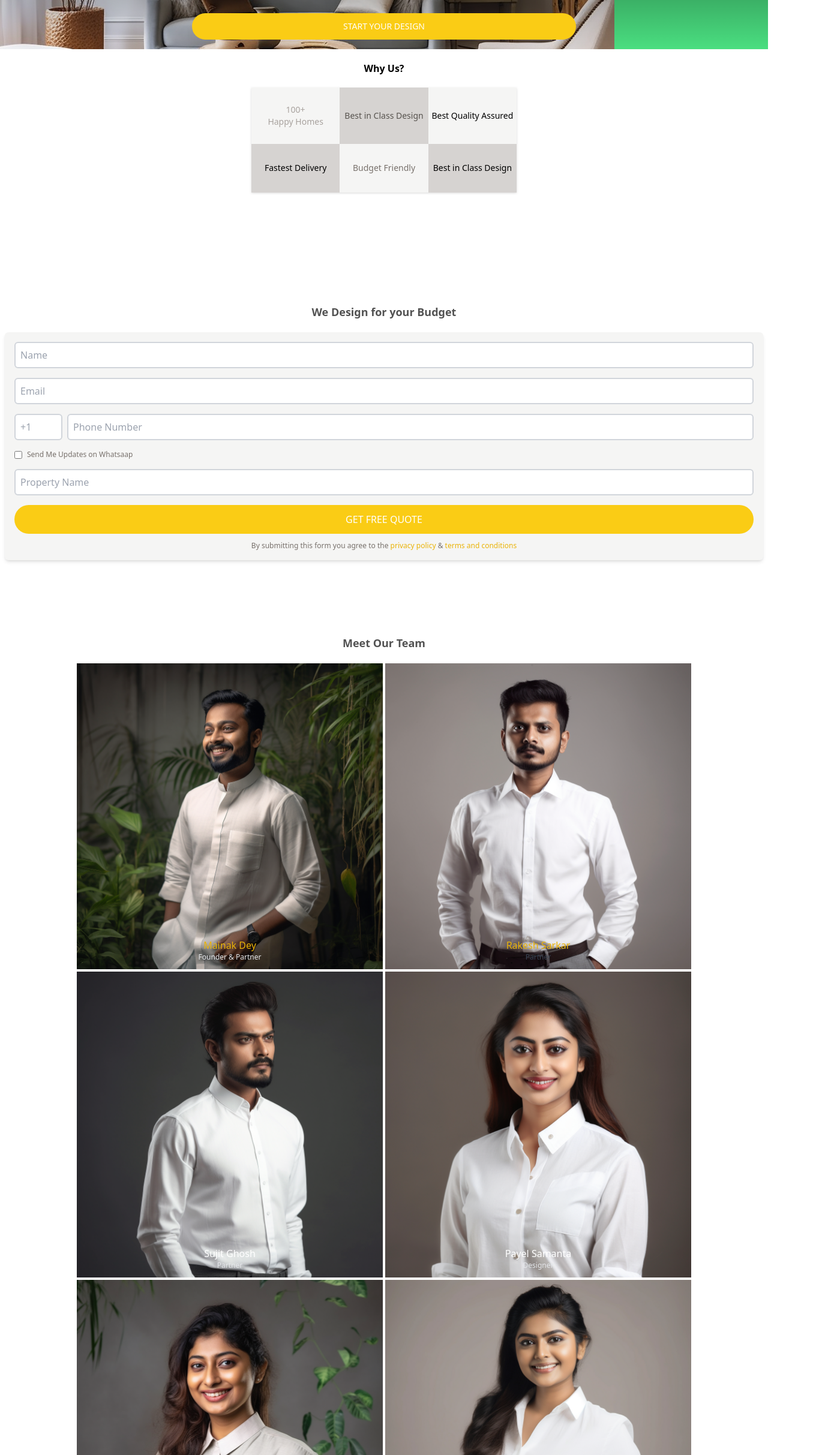
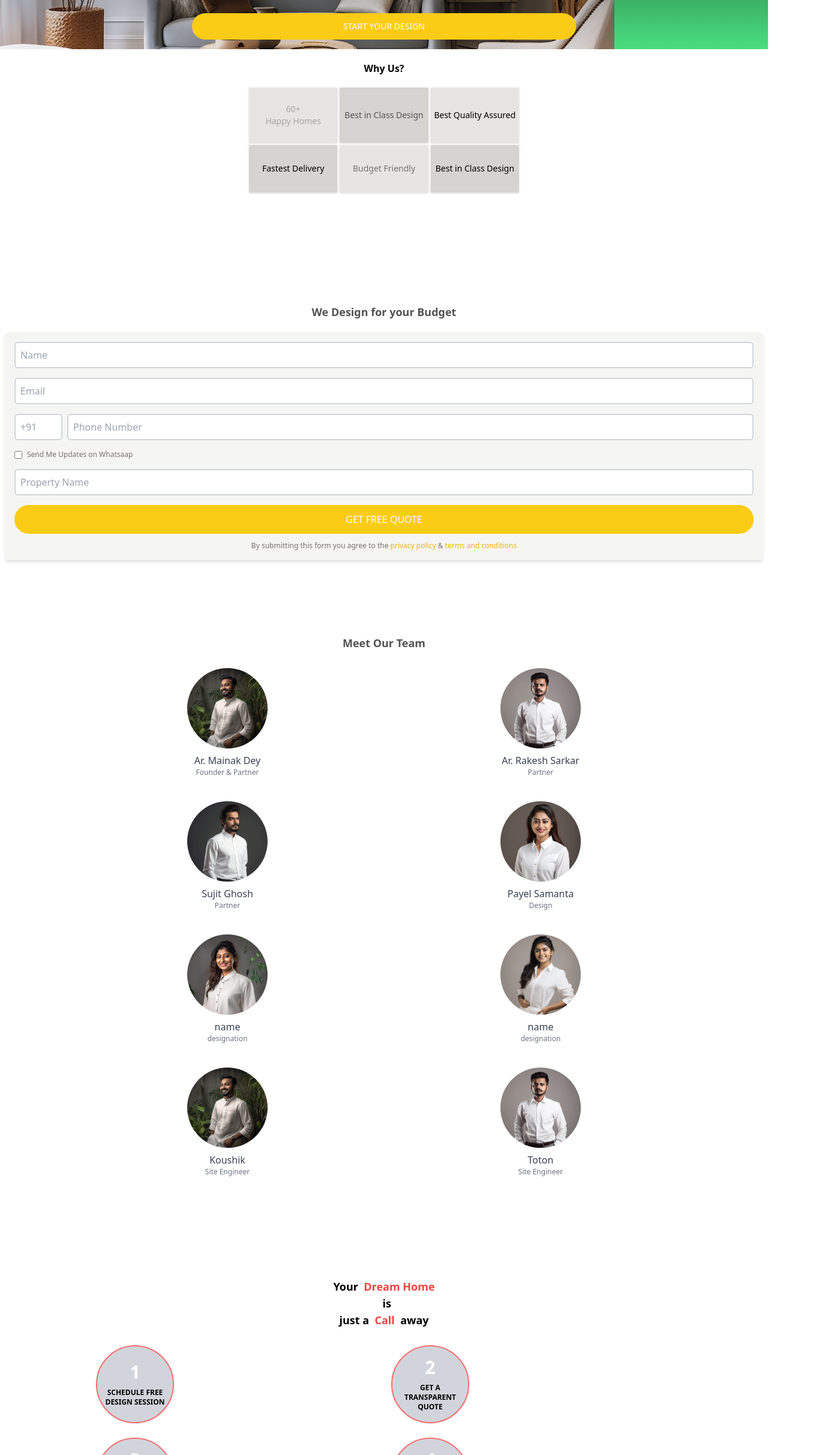
Before and after one commit to PranabantiKarmaakar99/The_Abode, a Next.js app in the folder the_abode/: page / in a window 1280 px wide. Shown: the part 374-2800 px from the top of the page at 60% size, 1360 px wide, since content can reach past the window. Built offline with nearby package versions, Linux system fonts and the light colour scheme.

Commit message:
leftbutton-testimonial

```diff
--- a/the_abode/src/pages/components/Abode_booking_Process.js
+++ b/the_abode/src/pages/components/Abode_booking_Process.js
@@ -1,48 +1,62 @@
 import React from 'react'
 
 const Abode_booking_Process = () => {
+
+  const PROCESS = [
+    { key:1, title: "SCHEDULE FREE DESIGN SESSION"},
+    { key:2, title: "GET A TRANSPARENT QUOTE" },
+    { key:3, title: "MAKE A BOOKING WITH US", },
+    { key:4, title: "GET PERSONALIZED DESIGN"  },
+    { key:5, title: "GET YOUR DREAM HOME IN 45 DAYS"  },
+    { key:6, title: "RELAX AND ENJOY" },
+
+
+  ];
+
+
+
   return (
 
-    <div className="container h-max flex flex-col items-center justify-center mt-20">
-     <div className="mb-5 w-full">
+    <div className="container h-screen flex flex-col items-center justify-center mt-20">
+     <div className=" w-full">
 
-          <div className="flex items-center justify-center  px-2 py-1 font-semibold text-lg my-5  ">
-    Your {" "} &nbsp;
+          <div className="flex flex-col items-center justify-center  px-2 py-1 font-semibold text-lg mb-6 ">
+
+   <div className='flex'>  Your {" "} &nbsp;
     <span className="text-red-500">
       Dream Home
-    </span>&nbsp;
-    is just a{" "} &nbsp;
+    </span>
+    </div>
+
+    <div className='flex'> &nbsp;
+    is </div>
+
+    <div className='flex'>  just a{" "} &nbsp;
     <span className="text-red-500">
       Call
     </span>&nbsp;
     away
-  </div>
+  </div> </div>
+
 
 
           </div>
 
 
-    <div className="w-3/4 h-[450px] grid grid-cols-2  text-black text-xs">
+    <div className="w-3/4  grid grid-cols-2 gap-6 text-black text-xs pb-4">
 
-    <div className="bg-gray-300 rounded-full shadow flex items-center justify-center w-[125px] h-[125px]" >
+   {PROCESS.map((el,index)=>{return  <div className="bg-gray-300 rounded-full shadow flex items-center justify-center  border-red-400 border-2 w-[130px] h-[130px]" key={index} >
         <div className="text-center  flex flex-col ">
-       <div className="font-semibold text-lg" > 1 </div>
+       <div className="font-semibold text-3xl text-white pb-2" > {el.key} </div>
 
-       <div className="w-[75px]">Schedule free design Session</div>
+       <div className="w-[100px] text-center font-bold">{el.title}</div>
+
+       </div>
+        </div>})}
 
 
-        </div>
-    </div>
-    <div className="bg-gray-300 rounded-full shadow flex items-center justify-center w-[125px] h-[125px]" >
-        <div className="text-center  flex flex-col ">
-       <div className="font-semibold text-lg" > 2 </div>
 
-       <div className="w-[75px]">Get a transparent Quote</div>
-
-
-        </div>
-    </div>
-    <div className="bg-gray-300 rounded-full shadow flex items-center justify-center w-[125px] h-[125px]" >
+    {/* <div className="bg-gray-300 rounded-full shadow flex items-center justify-center w-[140px] h-[140px]" >
         <div className="text-center  flex flex-col ">
        <div className="font-semibold text-lg" > 3 </div>
 
@@ -51,7 +65,7 @@ const Abode_booking_Process = () => {
 
         </div>
     </div>
-    <div className="bg-gray-300 rounded-full shadow flex items-center justify-center w-[125px] h-[125px]" >
+    <div className="bg-gray-300 rounded-full shadow flex items-center justify-center w-[140px] h-[140px]" >
         <div className="text-center  flex flex-col ">
        <div className="font-semibold text-lg" > 4 </div>
 
@@ -77,7 +91,7 @@ const Abode_booking_Process = () => {
 
 
         </div>
-    </div>
+    </div> */}
 
 
 
@@ -101,7 +115,7 @@ const Abode_booking_Process = () => {
     <div className="font-semibold text-[10px] text-center px-1  text-neutral-500  bg-yellow-200 rounded-md py-1 ">Get your dream in 45 days</div> */}
     </div>
 
-    <div className=" mt-2 flex items-center w-full justify-center">
+    <div className=" mt-10 flex items-center w-full justify-center">
               <button className=" w-2/3 rounded-full bg-red-400 px-5 py-3 text-white align-middle text-sm shadow-md">
                 BOOK FREE CONSULTATION
               </button>
--- a/the_abode/src/pages/components/Teammembers.js
+++ b/the_abode/src/pages/components/Teammembers.js
@@ -13,16 +13,45 @@ import IMG6 from "../../../public/Teamimage/6.png";
 
 
 const Team = () => {
+  const IMAGE = [
+    { key:1,image: IMG1, title: "Ar. Mainak Dey", role: "Founder & Partner" },
+    { key:2,image: IMG2, title: "Ar. Rakesh Sarkar", role: "Partner" },
+    { key:3,image: IMG3, title: "Sujit Ghosh", role: "Partner" },
+    { key:4,image: IMG4, title: "Payel Samanta", role: "Design" },
+    { key:5,image: IMG5, title: "name", role: "designation" },
+    { key:6,image: IMG6, title: "name", role: "designation" },
+    { key:7,image: IMG1, title: "Koushik", role: "Site Engineer" },
+    { key:8,image: IMG2, title: "Toton", role: "Site Engineer" },
+
+  ];
   return (
 
     <div className='container h-max flex items-center flex-col mt-20 mb-5'>
      <div className='flex  justify-center font-semibold text-lg pt-6 h-1/6 my-5 text-neutral-600 '>Meet Our Team</div>
-    <div className='w-4/5 h-3/4 grid grid-cols-2 gap-1'>
+    <div className='w-4/5 h-3/4 grid grid-cols-2 gap-5'>
+
+
+
+{IMAGE.map((el,index)=>{
+  return  <div className=' flex flex-col items-center  text-center' key={index}>
+
+
+
+   <Image src={el.image} alt="Team member" className='rounded-full p-2 h-[150px] w-[150px]'/>
+
+
+            <p className=" text-gray-700 w-4/5  mb text-md text-center">
+             {el.title}
+            </p>
+            <p className=" text-gray-500 w-4/5  mb-3 text-xs text-center">
+          {el.role}
+            </p>
 
 
 
 
-   <div className='relative flex'>
+   </div> })}
+   {/* <div className='relative flex'>
 
 
 
@@ -166,7 +195,7 @@ const Team = () => {
           </div>
 
 
-   </div>
+   </div>  */}
 
 
 
--- a/the_abode/src/pages/components/Testimonial.js
+++ b/the_abode/src/pages/components/Testimonial.js
@@ -95,7 +95,9 @@ export default class PreviousNextMethods extends Component {
              <IoIosArrowBack />
             </button>
             <button
-              className="button mt-5   p-3 flex ml-72 rounded-full opacity-50"
+              className="button mt-5   p-3 flex  rounded-full opacity-50"
+              id="left-button"
+
               onClick={this.next}
             >
                 <IoIosArrowForward />
--- a/the_abode/src/pages/components/form.js
+++ b/the_abode/src/pages/components/form.js
@@ -35,7 +35,7 @@ const Form = () => {
       <div className="flex flex-col space-y-2">
 
         <div className="flex space-x-2">
-          <input type="text" id="countryCode" name="countryCode" value={countryCode} onChange={(e) => setCountryCode(e.target.value)} placeholder="+1" className="border-gray-300 border-2 p-2 rounded-md w-20" />
+          <input type="text" id="countryCode" name="countryCode" value={countryCode} onChange={(e) => setCountryCode(e.target.value)} placeholder="+91" className="border-gray-300 border-2 p-2 rounded-md w-20" />
           <input type="tel" id="phone" name="phone" value={phone} onChange={(e) => setPhone(e.target.value)}  placeholder="Phone Number" className="border-gray-300 border-2 p-2 rounded-md flex-1" />
         </div>
       </div>
--- a/the_abode/src/pages/components/introduction.js
+++ b/the_abode/src/pages/components/introduction.js
@@ -37,12 +37,12 @@ const Home = () => {
             </h2>
 
             </div>
-          <div className=" mx-6 h-[175px] bg-stone-100 rounded-lg my-auto grid grid-cols-3 text-sm   drop-shadow">
-            <div className=" p-1 text-center flex items-center justify-center  bg-stone-100 text-stone-400 ">100+ <br></br> Happy Homes</div>
+          <div className=" mx-6 h-[175px] rounded-lg my-auto grid grid-cols-3 text-sm gap-1  drop-shadow">
+            <div className=" p-1 text-center flex items-center justify-center  bg-stone-200 text-stone-400 ">60+ <br></br> Happy Homes</div>
             <div className=" p-1 text-center flex items-center justify-center    bg-stone-300 text-stone-600 ">Best in Class Design</div>
-            <div className=" p-1 text-center flex items-center justify-center  bg-stone-100 text-black-400">Best Quality Assured</div>
+            <div className=" p-1 text-center flex items-center justify-center  bg-stone-200 text-black-400">Best Quality Assured</div>
             <div className=" p-2 text-center flex items-center justify-center  bg-stone-300 text-black-400">Fastest Delivery</div>
-            <div className=" p-2 text-center flex items-center justify-center  bg-stone-100  text-stone-500 ">Budget Friendly</div>
+            <div className=" p-2 text-center flex items-center justify-center  bg-stone-200  text-stone-500 ">Budget Friendly</div>
             <div className=" p-2 text-center flex items-center justify-center   bg-stone-300  text-black-400">Best in Class Design</div>
 
 
--- a/the_abode/src/pages/index.js
+++ b/the_abode/src/pages/index.js
@@ -27,7 +27,7 @@ export default function Home() {
 
 <Services />
 <Testimonial />
-<Payment_Process />
+{/* <Payment_Process /> */}
 
 <Footer />
 
--- a/the_abode/src/styles/globals.css
+++ b/the_abode/src/styles/globals.css
@@ -3,3 +3,8 @@
 @tailwind components;
 
 @tailwind utilities;
+
+
+#left-button {
+    margin-left:calc(100vw - 8px)
+}
```
